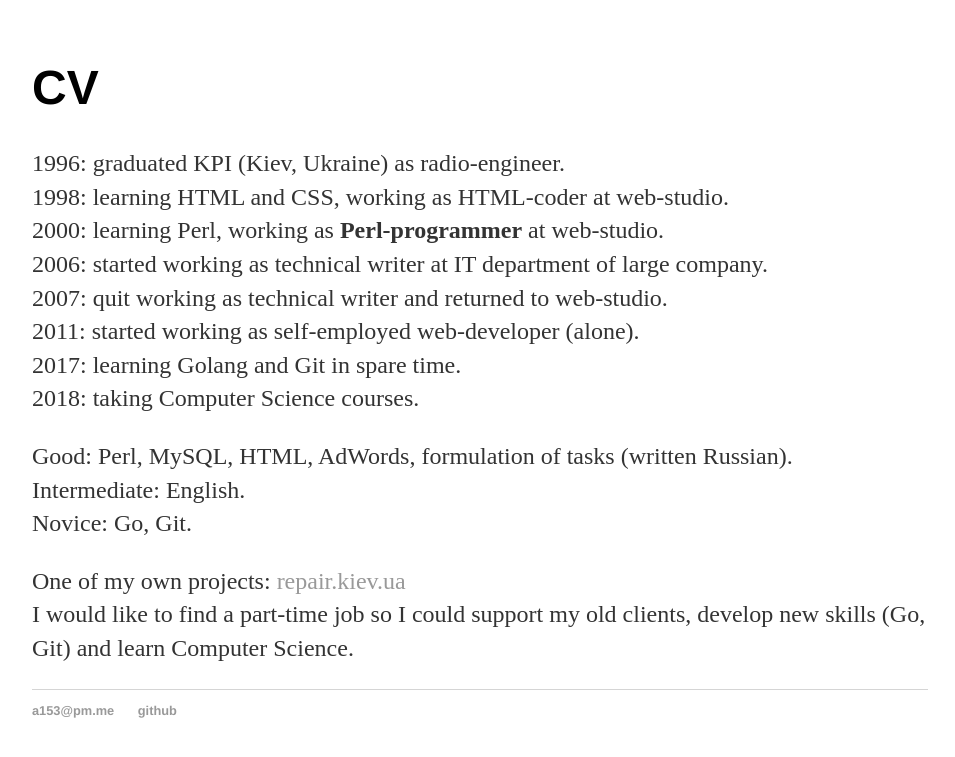
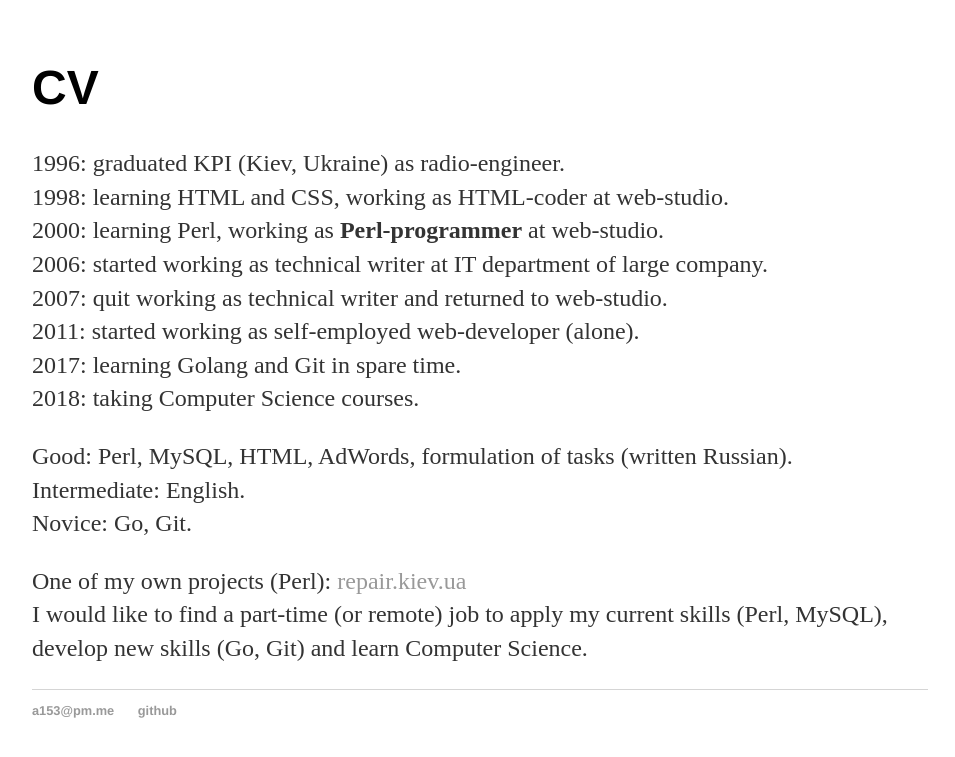
Before and after one commit to aa153/aa153.github.io, a Jekyll site: the page built from index.html, in a window 1280 px wide. Shown: the top 757 px of the page, without its empty margins (160-1115 px from the left). Built offline with Jekyll 4.4.1, drawn with Linux system fonts in a browser that asks for light colours.

Commit message:
Update index.html

```diff
--- a/index.html
+++ b/index.html
@@ -20,7 +20,7 @@ title: perl programmer CV
 		Novice: Go, Git.
 	</p>
 	<p>
-		One of my own projects: <a href="https://www.repair.kiev.ua" target="_blank">repair.kiev.ua</a> <br>
-		I would like to find a part-time job so I could support my old clients, develop new skills (Go, Git) and learn Computer Science.<br>
+		One of my own projects (Perl): <a href="https://www.repair.kiev.ua" target="_blank">repair.kiev.ua</a> <br>
+		I would like to find a part-time (or remote) job to apply my current skills (Perl, MySQL), develop new skills (Go, Git) and learn Computer Science.<br>
 	</p>
 	</div><!-- /.blurb -->
```
